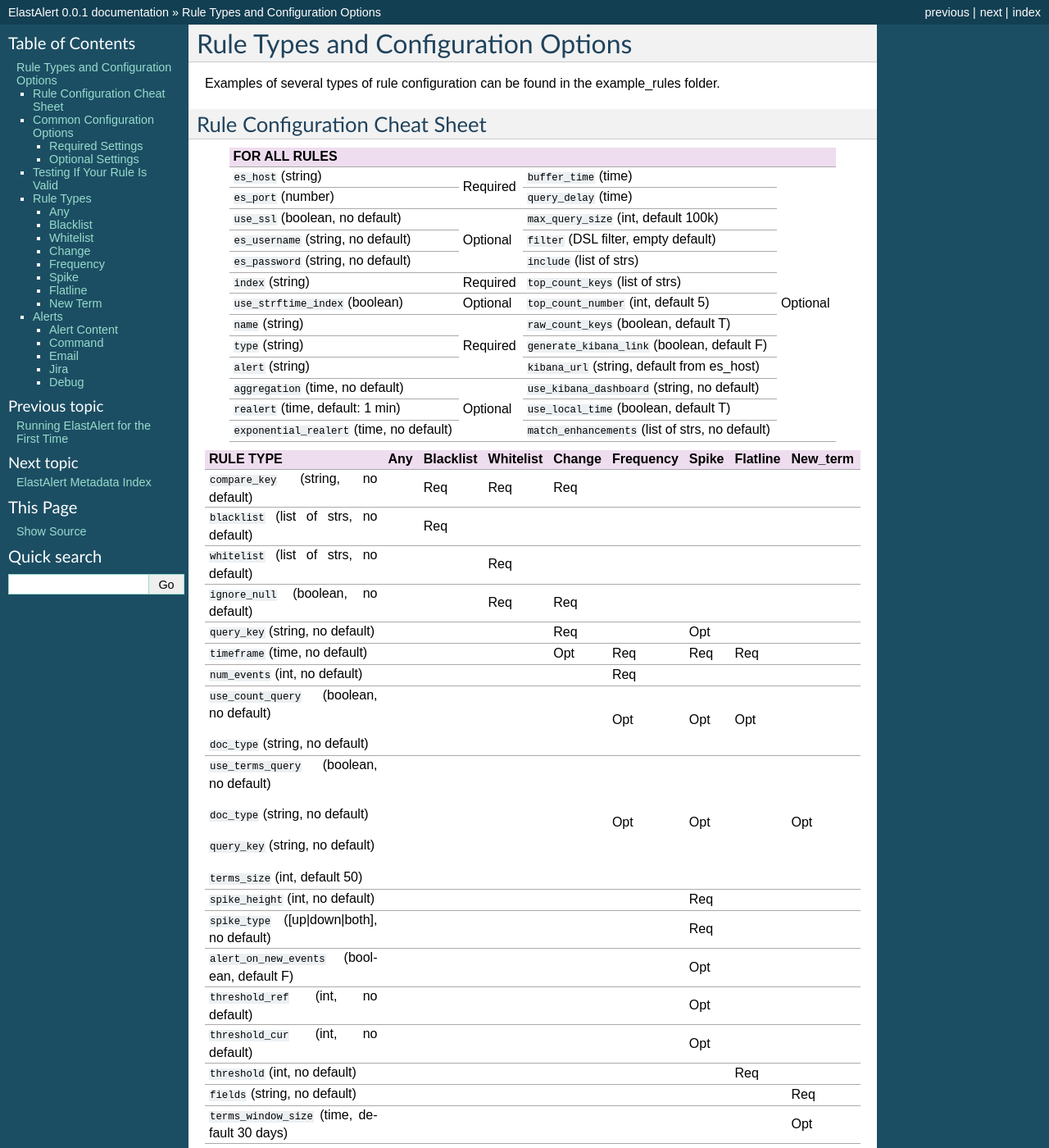
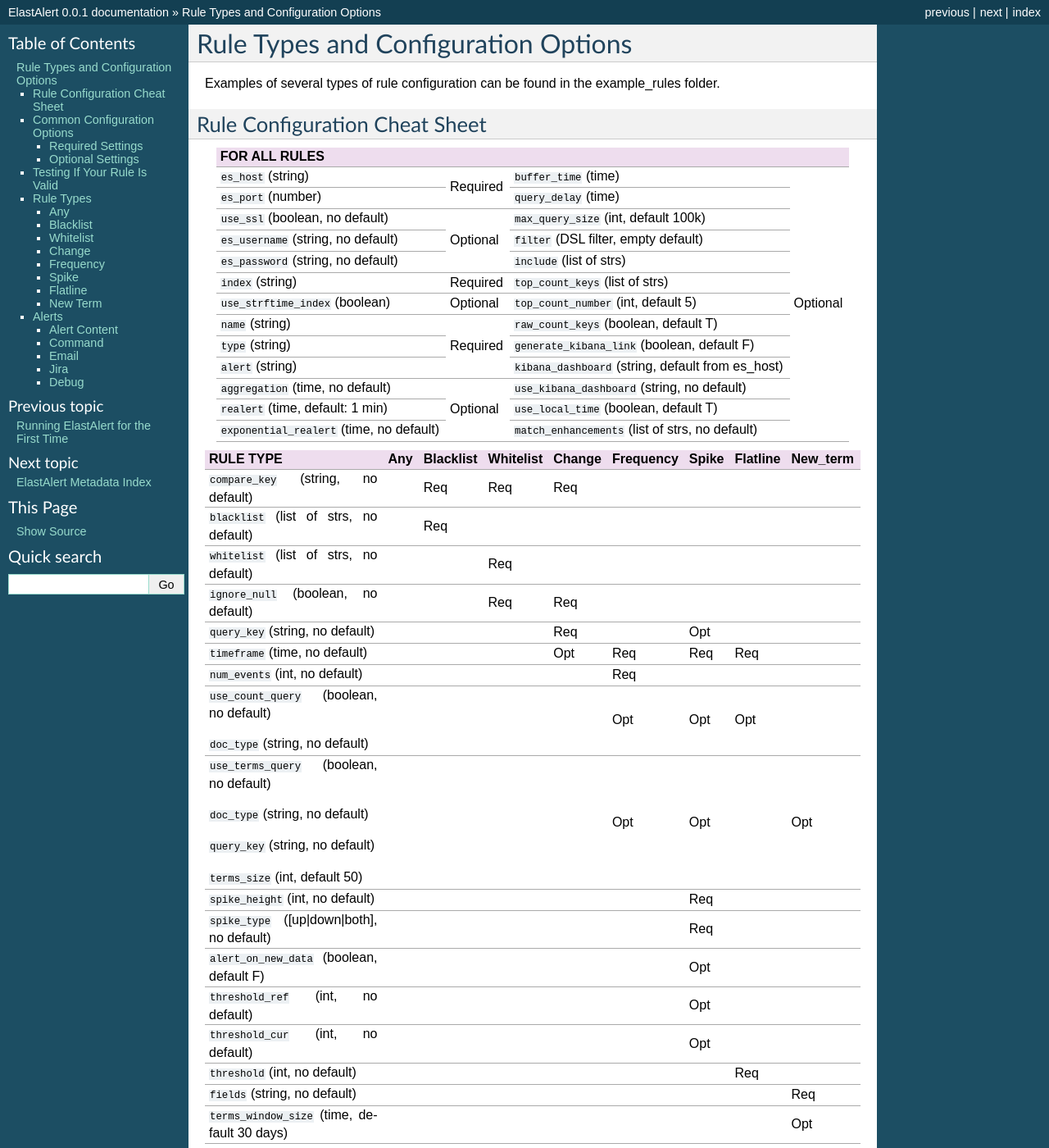
Before and after one commit to Yelp/elastalert, a Sphinx documentation site: the page built from docs/source/ruletypes.rst, in a window 1280 px wide and 1400 px high. Shown: the whole window at 82% size. Built offline with Sphinx 7.4.7, drawn with Linux system fonts in a browser that asks for light colours; some of the changed text lies outside the part shown.

```diff
--- a/docs/source/ruletypes.rst
+++ b/docs/source/ruletypes.rst
@@ -9,35 +9,35 @@ Rule Configuration Cheat Sheet
 ==============================
 
 
-+--------------------------------------------------------------------------------------------------------------------+
-|              FOR ALL RULES                                                                                         |
-+==========================================+===========+=================================================+===========+
-| ``es_host`` (string)                     |           | ``buffer_time`` (time)                          | Optional  |
-+------------------------------------------+           +-------------------------------------------------+           +
-| ``es_port`` (number)                     | Required  | ``query_delay`` (time)                          |           |
-+------------------------------------------+-----------+-------------------------------------------------+           +
-| ``use_ssl`` (boolean, no default)        | Optional  | ``max_query_size`` (int, default 100k)          |           |
-+------------------------------------------+           +-------------------------------------------------+           +
-| ``es_username`` (string, no default)     |           | ``filter`` (DSL filter, empty default)          |           |
-+------------------------------------------+           +-------------------------------------------------+           +
-| ``es_password`` (string, no default)     |           | ``include`` (list of strs)                      |           |
-+------------------------------------------+-----------+-------------------------------------------------+           +
-| ``index`` (string)                       | Required  | ``top_count_keys`` (list of strs)               |           |
-+------------------------------------------+-----------+-------------------------------------------------+           +
-| ``use_strftime_index`` (boolean)         | Optional  | ``top_count_number`` (int, default 5)           |           |
-+------------------------------------------+-----------+-------------------------------------------------+           +
-| ``name`` (string)                        | Required  |``raw_count_keys`` (boolean, default T)          |           |
-+------------------------------------------+           +-------------------------------------------------+           +
-| ``type`` (string)                        |           |``generate_kibana_link`` (boolean, default F)    |           |
-+------------------------------------------+           +-------------------------------------------------+           +
-| ``alert`` (string)                       |           |``kibana_url`` (string, default from es_host)    |           |
-+------------------------------------------+-----------+-------------------------------------------------+           +
-|``aggregation`` (time, no default)        | Optional  |``use_kibana_dashboard`` (string, no default)    |           |
-+------------------------------------------+           +-------------------------------------------------+           +
-| ``realert`` (time, default: 1 min)       |           |``use_local_time`` (boolean, default T)          |           |
-+------------------------------------------+           +-------------------------------------------------+           +
-|``exponential_realert`` (time, no default)|           |``match_enhancements`` (list of strs, no default)|           |
-+------------------------------------------+-----------+-------------------------------------------------+-----------+
++-----------------------------------------------------------------------------------------------------------------------+
+|              FOR ALL RULES                                                                                            |
++==========================================+===========+====================================================+===========+
+| ``es_host`` (string)                     |           | ``buffer_time`` (time)                             | Optional  |
++------------------------------------------+           +----------------------------------------------------+           +
+| ``es_port`` (number)                     | Required  | ``query_delay`` (time)                             |           |
++------------------------------------------+-----------+----------------------------------------------------+           +
+| ``use_ssl`` (boolean, no default)        | Optional  | ``max_query_size`` (int, default 100k)             |           |
++------------------------------------------+           +----------------------------------------------------+           +
+| ``es_username`` (string, no default)     |           | ``filter`` (DSL filter, empty default)             |           |
++------------------------------------------+           +----------------------------------------------------+           +
+| ``es_password`` (string, no default)     |           | ``include`` (list of strs)                         |           |
++------------------------------------------+-----------+----------------------------------------------------+           +
+| ``index`` (string)                       | Required  | ``top_count_keys`` (list of strs)                  |           |
++------------------------------------------+-----------+----------------------------------------------------+           +
+| ``use_strftime_index`` (boolean)         | Optional  | ``top_count_number`` (int, default 5)              |           |
++------------------------------------------+-----------+----------------------------------------------------+           +
+| ``name`` (string)                        | Required  |``raw_count_keys`` (boolean, default T)             |           |
++------------------------------------------+           +----------------------------------------------------+           +
+| ``type`` (string)                        |           |``generate_kibana_link`` (boolean, default F)       |           |
++------------------------------------------+           +----------------------------------------------------+           +
+| ``alert`` (string)                       |           |``kibana_dashboard`` (string, default from es_host) |           |
++------------------------------------------+-----------+----------------------------------------------------+           +
+|``aggregation`` (time, no default)        | Optional  |``use_kibana_dashboard`` (string, no default)       |           |
++------------------------------------------+           +----------------------------------------------------+           +
+| ``realert`` (time, default: 1 min)       |           |``use_local_time`` (boolean, default T)             |           |
++------------------------------------------+           +----------------------------------------------------+           +
+|``exponential_realert`` (time, no default)|           |``match_enhancements`` (list of strs, no default)   |           |
++------------------------------------------+-----------+----------------------------------------------------+-----------+
 
 +------------------------------------------------+-----+-----------+-----------+--------+-----------+-------+----------+--------+
 |      RULE TYPE                                 | Any | Blacklist | Whitelist | Change | Frequency | Spike | Flatline |New_term|
@@ -72,7 +72,7 @@ Rule Configuration Cheat Sheet
 +------------------------------------------------+-----+-----------+-----------+--------+-----------+-------+----------+--------+
 |``spike_type`` ([up|down|both], no default)     |     |           |           |        |           |   Req |          |        |
 +------------------------------------------------+-----+-----------+-----------+--------+-----------+-------+----------+--------+
-|``alert_on_new_events`` (boolean, default F)    |     |           |           |        |           |   Opt |          |        |
+|``alert_on_new_data`` (boolean, default F)      |     |           |           |        |           |   Opt |          |        |
 +------------------------------------------------+-----+-----------+-----------+--------+-----------+-------+----------+--------+
 |``threshold_ref`` (int, no default)             |     |           |           |        |           |   Opt |          |        |
 +------------------------------------------------+-----+-----------+-----------+--------+-----------+-------+----------+--------+
@@ -186,7 +186,7 @@ consists of an events over time graph and a table with ``include`` fields select
 dashboard will also contain a filter for the ``query_key`` of the alert. The dashboard schema will
 be uploaded to the kibana-int index as a temporary dashboard. (Optional, boolean, default False)
 
-``kibana_url``: The url to access the kibana plugin. This will be used if ``generate_kibana_link`` is true.
+``kibana_dashboard``: The url to access the kibana plugin. This will be used if ``generate_kibana_link`` is true.
 (Optional, string, default ``http://<es_host>:<es_port>/_plugin/kibana/``)
 
 ``use_kibana_dashboard``: The name of a dashboard to link to. Instead of generating a dashboard from a template,
@@ -360,7 +360,7 @@ higher. 'Down' meaning the reference number is ``spike_height`` higher than the
 ``timeframe``: The rule will average out the rate of events over this time period. For example, ``hours: 1`` means that the 'current'
 window will span from present to one hour ago, and the 'reference' window will span from one hour ago to two hours ago. The rule
 will not be active until the time elapsed from the first event is at least two timeframes. This is to prevent an alert being triggered
-before a baseline rate has been established. This can be overridden using ``alert_on_new_events``.
+before a baseline rate has been established. This can be overridden using ``alert_on_new_data``.
 
 
 Optional:
@@ -373,7 +373,7 @@ least three times that for an alert to be triggered.
 ``spike_height: 3`` and ``threshold_cur: 60``, then an alert will occur if the current window has more than 60 events and
 the reference window has less than a third as many.
 
-To illustrate the use of ``threshold_ref``, ``threshold_cur``, ``alert_on_new_events``, ``timeframe`` and ``spike_height`` together,
+To illustrate the use of ``threshold_ref``, ``threshold_cur``, ``alert_on_new_data``, ``timeframe`` and ``spike_height`` together,
 consider the following examples::
 
     " Alert if at least 15 events occur within two hours and less than a quarter of that number occured within the previous two hours. "
@@ -448,7 +448,7 @@ consider the following examples::
 ``query_key``: The number of events is counted separately for each unique ``query_key`` field. If this option
 is set, the field must be present for all events.
 
-``alert_on_new_events``: This option is only used if ``query_key`` is set. When this is set to true, any new ``query_key`` encountered may
+``alert_on_new_data``: This option is only used if ``query_key`` is set. When this is set to true, any new ``query_key`` encountered may
 trigger an immediate alert. When set to false, baseline must be established for each new ``query_key`` value, and then subsequent spikes may
 cause alerts. Baseline is established after ``timeframe`` has elapsed twice since first occurrence.
 
```
Also changed, not shown: 1 other file.
